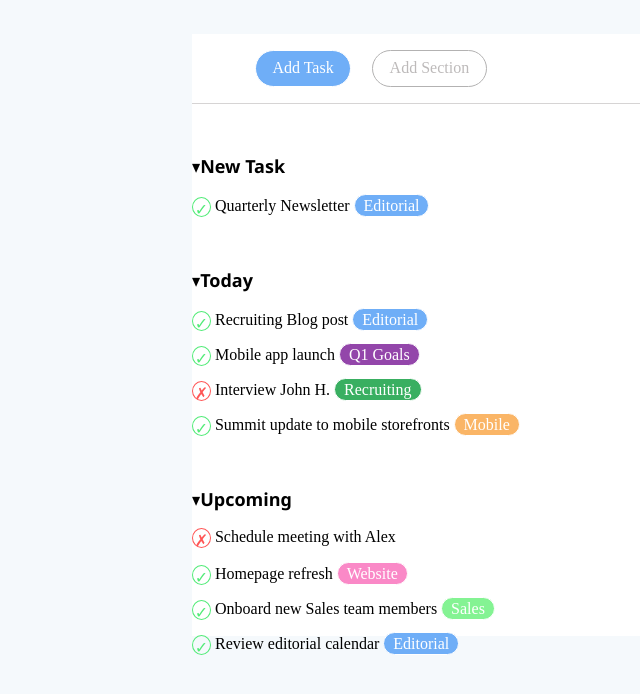
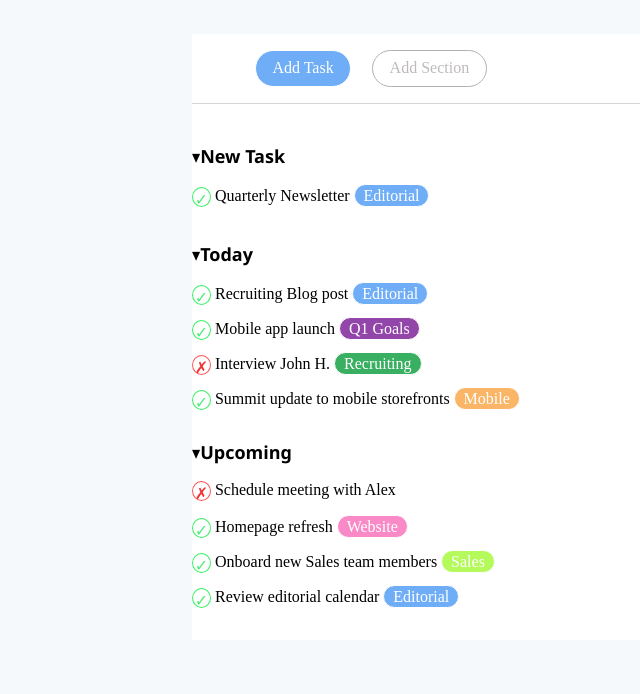
Before and after one commit to Davidepetrillo/html-css-toboolist, a plain HTML site: page index.html in a window 1280 px wide. Shown: the part 130-824 px from the top of the page, without its empty margins (0-640 px from the left). After the commit the page ends 800 px from the top, so only its background shows below. Drawn offline with Linux system fonts and the light colour scheme.

Commit message:
commit 5 - risolto problema ultima sezione

```diff
--- a/index.html
+++ b/index.html
@@ -25,7 +25,7 @@
                 <p id="choice2">Add Section</p>
             </div>
 
-            <div class="sezione">
+            <div class="sezione2">
 
                     <p class="listheader">&dtrif;<b>New Task</b></p>
                     <div class="mini-sezione">
@@ -34,7 +34,7 @@
 
             </div>
 
-            <div class="sezione">
+            <div class="sezionePlus">
 
                     <p class="listheader">&dtrif;<b>Today</b></p>
                     <div class="mini-sezione">
@@ -52,7 +52,7 @@
 
             </div>
 
-            <div class="sezione">
+            <div class="sezionePlus2">
 
                     <p class="listheader">&dtrif;<b>Upcoming</b></p>
                     <div class="mini-sezione">
--- a/style.css
+++ b/style.css
@@ -36,8 +36,6 @@ body {
     margin-right: 15%;
     margin-top: 5%;
     background-color: #fff;
-    margin-bottom: 0px;
-    padding-bottom: 0px;
 }
 
 /*--------------------*/
@@ -81,7 +79,7 @@ body {
     height: 100%;
     vertical-align: middle;
     display: inline-block;
-    border: 1px solid rgb(82, 235, 120);
+    border: 1.5px solid rgb(55, 241, 101);
     border-radius: 50%;
     padding: .2%;
     color: rgb(82, 235, 120);
@@ -90,10 +88,10 @@ body {
     height: 100%;
     vertical-align: middle;
     display: inline-block;
-    border: 1px solid rgb(255, 86, 86);
+    border: 1.5px solid rgb(255, 86, 86);
     border-radius: 50%;
     padding: .2%;
-    color: rgb(255, 86, 86);
+    color: rgb(243, 50, 50);
 }
 
 .buttonblue {
@@ -107,10 +105,7 @@ body {
     background-color: rgb(111, 174, 247);
     color: #fff;
 }
-.sezione {
-    margin-bottom: 70px;
-    margin-top: 50px;
-}
+
 .mini-sezione {
 height: 20px;
 line-height: 20px;
@@ -169,6 +164,16 @@ display: inline-block;
     padding: .1%;
     padding-left: 1%;
     padding-right:1%;
-    background-color: rgb(132, 243, 147);
+    background-color: rgb(181, 250, 91);
     color: #fff;
 }
+.sezionePlus {
+    height: 180px;
+}
+.sezione2 {
+    height: 80px;
+    margin-top: 40px;
+}
+.sezionePlus2 {
+    height: 200px;
+}
```
